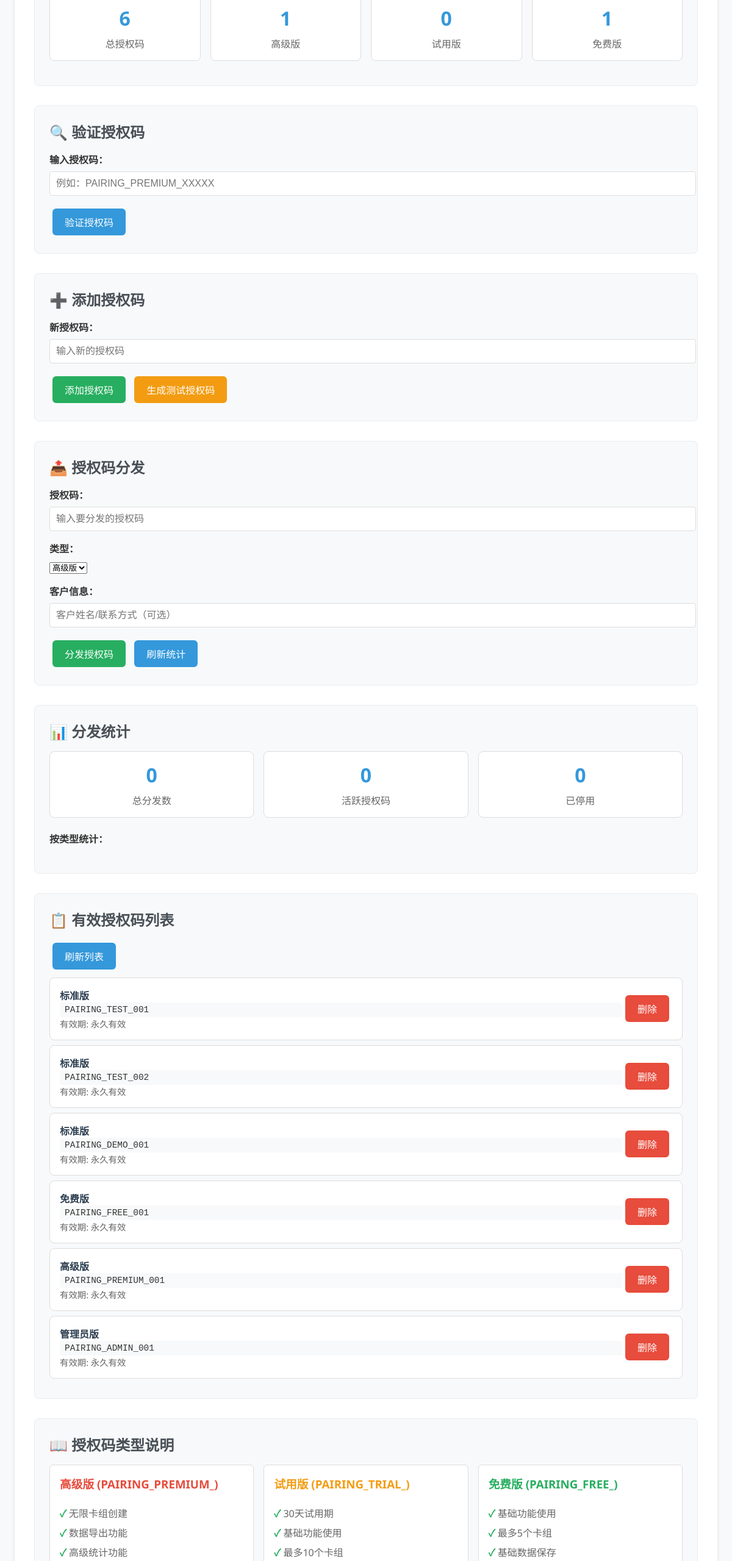
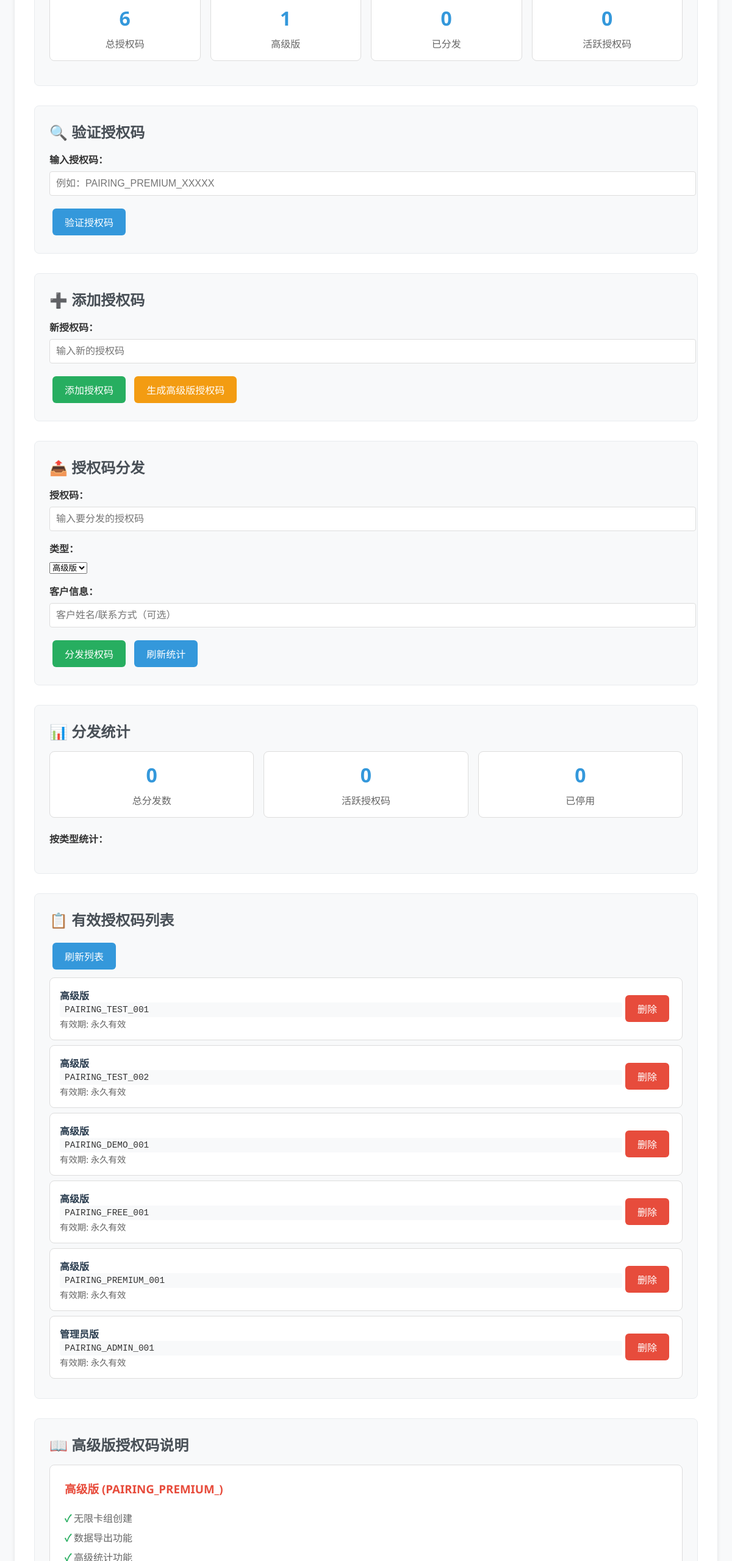
Before and after one commit to ViiiPwr/memory_helper_1.0, an Electron app: page src/pages/license-manager.html in a window 1200 px wide. Shown: the part 240-2800 px from the top of the page at 61% size. Drawn offline with Linux system fonts and the light colour scheme.

Commit message:
feat: 简化授权码系统，只保留高级版功能
- 更新license-manager.html页面，移除其他版本选项
- 更新demo-license-flow.html演示页面
- 简化LicenseManager的getStats和getLicenseInfo方法
- 修改generateLicense方法只生成高级版授权码
- 更新授权码类型说明，只显示高级版功能
- 优化统计信息显示，突出高级版和分发统计

```diff
--- a/src/js/license-manager.js
+++ b/src/js/license-manager.js
@@ -167,21 +167,7 @@ class LicenseManager {
             return {
                 type: 'premium',
                 name: '高级版',
-                features: ['无限卡组', '数据导出', '高级功能'],
-                validUntil: '永久有效'
-            };
-        } else if (trimmedCode.startsWith('PAIRING_TRIAL_')) {
-            return {
-                type: 'trial',
-                name: '试用版',
-                features: ['基础功能', '30天试用'],
-                validUntil: '30天后过期'
-            };
-        } else if (trimmedCode.startsWith('PAIRING_FREE_')) {
-            return {
-                type: 'free',
-                name: '免费版',
-                features: ['基础功能'],
+                features: ['无限卡组创建', '数据导出功能', '高级统计功能', '优先技术支持', '完整功能访问', '无使用限制'],
                 validUntil: '永久有效'
             };
         } else if (trimmedCode.startsWith('PAIRING_ADMIN_')) {
@@ -194,29 +180,25 @@ class LicenseManager {
         }
 
         return {
-            type: 'standard',
-            name: '标准版',
-            features: ['基础功能'],
+            type: 'premium',
+            name: '高级版',
+            features: ['无限卡组创建', '数据导出功能', '高级统计功能', '优先技术支持', '完整功能访问', '无使用限制'],
             validUntil: '永久有效'
         };
     }
 
-    // 生成授权码（用于测试）
-    generateLicense(type = 'standard') {
+    // 生成授权码（只生成高级版）
+    generateLicense(type = 'premium') {
         const timestamp = Date.now().toString(36);
         const random = Math.random().toString(36).substring(2, 8);
 
         switch (type) {
             case 'premium':
                 return `PAIRING_PREMIUM_${timestamp}_${random}`;
-            case 'trial':
-                return `PAIRING_TRIAL_${timestamp}_${random}`;
-            case 'free':
-                return `PAIRING_FREE_${timestamp}_${random}`;
             case 'admin':
                 return `PAIRING_ADMIN_${timestamp}_${random}`;
             default:
-                return `PAIRING_STD_${timestamp}_${random}`;
+                return `PAIRING_PREMIUM_${timestamp}_${random}`;
         }
     }
 
@@ -225,16 +207,10 @@ class LicenseManager {
         const totalLicenses = this.validLicenses.size;
         const premiumLicenses = Array.from(this.validLicenses)
             .filter(license => license.startsWith('PAIRING_PREMIUM_')).length;
-        const trialLicenses = Array.from(this.validLicenses)
-            .filter(license => license.startsWith('PAIRING_TRIAL_')).length;
-        const freeLicenses = Array.from(this.validLicenses)
-            .filter(license => license.startsWith('PAIRING_FREE_')).length;
 
         return {
             total: totalLicenses,
-            premium: premiumLicenses,
-            trial: trialLicenses,
-            free: freeLicenses
+            premium: premiumLicenses
         };
     }
 }
--- a/src/pages/license-manager.html
+++ b/src/pages/license-manager.html
@@ -230,7 +230,7 @@
                 <input type="text" id="newLicenseInput" placeholder="输入新的授权码" />
             </div>
             <button class="btn btn-success" onclick="addLicense()">添加授权码</button>
-            <button class="btn btn-warning" onclick="generateTestLicense()">生成测试授权码</button>
+            <button class="btn btn-warning" onclick="generateTestLicense()">生成高级版授权码</button>
         </div>
 
         <!-- 授权码分发 -->
@@ -244,9 +244,6 @@
                 <label for="distributeTypeSelect">类型：</label>
                 <select id="distributeTypeSelect">
                     <option value="premium">高级版</option>
-                    <option value="standard">标准版</option>
-                    <option value="trial">试用版</option>
-                    <option value="free">免费版</option>
                 </select>
             </div>
             <div class="input-group">
@@ -276,35 +273,20 @@
 
         <!-- 授权码类型说明 -->
         <div class="section">
-            <h2>📖 授权码类型说明</h2>
-            <div style="display: grid; grid-template-columns: repeat(auto-fit, minmax(300px, 1fr)); gap: 1rem;">
-                <div style="background: white; padding: 1rem; border-radius: 6px; border: 1px solid #ddd;">
+            <h2>📖 高级版授权码说明</h2>
+            <div style="background: white; padding: 1.5rem; border-radius: 8px; border: 1px solid #ddd;">
                 <h3 style="color: #e74c3c; margin-top: 0;">高级版 (PAIRING_PREMIUM_)</h3>
                 <ul class="feature-list">
                     <li>无限卡组创建</li>
                     <li>数据导出功能</li>
                     <li>高级统计功能</li>
                     <li>优先技术支持</li>
+                    <li>完整功能访问</li>
+                    <li>无使用限制</li>
                 </ul>
-                </div>
-                <div style="background: white; padding: 1rem; border-radius: 6px; border: 1px solid #ddd;">
-                    <h3 style="color: #f39c12; margin-top: 0;">试用版 (PAIRING_TRIAL_)</h3>
-                    <ul class="feature-list">
-                        <li>30天试用期</li>
-                        <li>基础功能使用</li>
-                        <li>最多10个卡组</li>
-                        <li>基础数据导出</li>
-                    </ul>
-                </div>
-                <div style="background: white; padding: 1rem; border-radius: 6px; border: 1px solid #ddd;">
-                    <h3 style="color: #27ae60; margin-top: 0;">免费版 (PAIRING_FREE_)</h3>
-                    <ul class="feature-list">
-                        <li>基础功能使用</li>
-                        <li>最多5个卡组</li>
-                        <li>基础数据保存</li>
-                        <li>社区支持</li>
-                    </ul>
-                </div>
+                <p style="margin-top: 1rem; color: #666; font-style: italic;">
+                    高级版授权码提供完整的功能访问权限，适合专业用户和商业使用。
+                </p>
             </div>
         </div>
     </div>
@@ -369,14 +351,12 @@
             }
         }
 
-        // 生成测试授权码
+        // 生成高级版授权码
         function generateTestLicense() {
-            const types = ['premium', 'trial', 'free', 'standard'];
-            const randomType = types[Math.floor(Math.random() * types.length)];
-            const licenseCode = licenseManager.generateLicense(randomType);
+            const licenseCode = licenseManager.generateLicense('premium');
 
             document.getElementById('newLicenseInput').value = licenseCode;
-            alert(`生成的测试授权码: ${licenseCode}\n类型: ${randomType}`);
+            alert(`生成的高级版授权码: ${licenseCode}\n类型: 高级版`);
         }
 
         // 刷新统计信息
@@ -394,12 +374,12 @@
                     <div class="stat-label">高级版</div>
                 </div>
                 <div class="stat-card">
-                    <div class="stat-number">${stats.trial}</div>
-                    <div class="stat-label">试用版</div>
+                    <div class="stat-number">${licenseDistributor.getActiveLicenses().length}</div>
+                    <div class="stat-label">已分发</div>
                 </div>
                 <div class="stat-card">
-                    <div class="stat-number">${stats.free}</div>
-                    <div class="stat-label">免费版</div>
+                    <div class="stat-number">${licenseDistributor.getDistributionStats().active}</div>
+                    <div class="stat-label">活跃授权码</div>
                 </div>
             `;
         }
```
Also changed, not shown: src/pages/debug-license.html (+13 -2 lines), src/pages/demo-license-flow.html (+6 -4 lines). Lines whose indentation alone changed are shown as unchanged.
